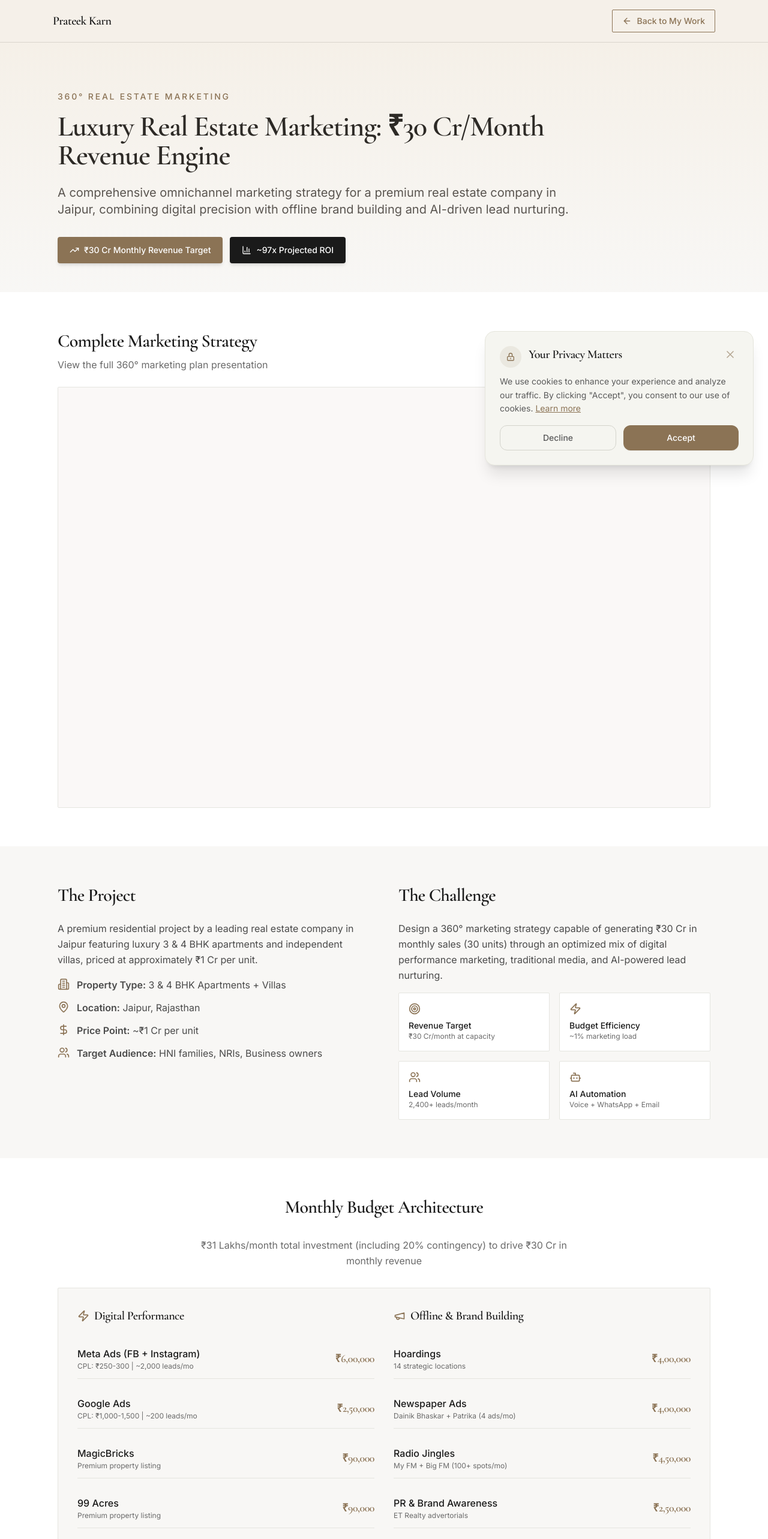
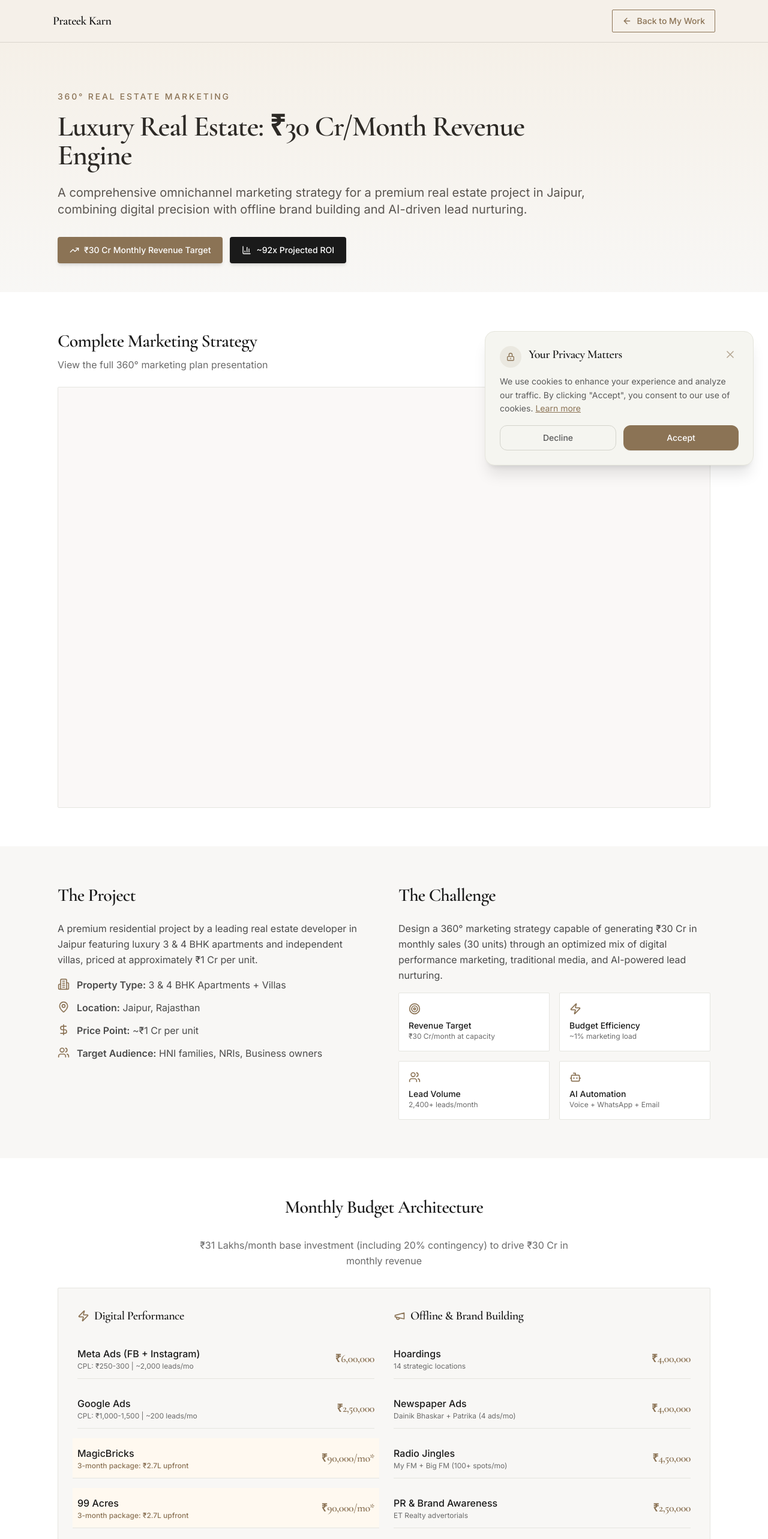
Before and after one commit to Karn-Consulting/prateekkarn-portfolio, a React (Vite) app: page /mywork/gulmohar-heights in a window 1280 px wide. Shown: the top 2566 px of the page at 60% size. Built offline with nearby package versions, Linux system fonts and the light colour scheme.

Commit message:
Update case study: Remove project names, add 3-month portal packages, create update system

```diff
--- a/src/pages/GulmoharHeights.tsx
+++ b/src/pages/GulmoharHeights.tsx
@@ -38,10 +38,10 @@ export default function GulmoharHeights() {
               360° Real Estate Marketing
             </p>
             <h1 className="font-heading text-3xl sm:text-4xl md:text-5xl text-[#2d2a26] mb-6 leading-tight">
-              Luxury Real Estate Marketing: ₹30 Cr/Month Revenue Engine
+              Luxury Real Estate: ₹30 Cr/Month Revenue Engine
             </h1>
             <p className="text-lg sm:text-xl text-[#5a5550] leading-relaxed mb-8">
-              A comprehensive omnichannel marketing strategy for a premium real estate company in Jaipur, combining digital precision with offline brand building and AI-driven lead nurturing.
+              A comprehensive omnichannel marketing strategy for a premium real estate project in Jaipur, combining digital precision with offline brand building and AI-driven lead nurturing.
             </p>
             <div className="flex flex-wrap gap-3">
               <div className="inline-flex items-center gap-2 bg-[#8b7355] text-white px-5 py-3 rounded-md text-sm font-medium shadow-md">
@@ -50,7 +50,7 @@ export default function GulmoharHeights() {
               </div>
               <div className="inline-flex items-center gap-2 bg-[#1a1a1a] text-white px-5 py-3 rounded-md text-sm font-medium shadow-md">
                 <BarChart3 className="w-4 h-4" />
-                <span>~97x Projected ROI</span>
+                <span>~92x Projected ROI</span>
               </div>
             </div>
           </div>
@@ -89,7 +89,7 @@ export default function GulmoharHeights() {
             <iframe
               src="/case-studies/gulmohar-heights/Gulmohar_Heights_360_Marketing_Plan.pdf"
               className="w-full h-[600px] sm:h-[700px]"
-              title="Gulmohar Heights 360° Marketing Plan"
+              title="360° Marketing Plan"
             />
           </div>
         </div>
@@ -103,7 +103,7 @@ export default function GulmoharHeights() {
               <h2 className="font-heading text-2xl sm:text-3xl text-[#1a1a1a] mb-6">The Project</h2>
               <div className="space-y-4 text-[#4a4a4a]">
                 <p>
-                  A premium residential project by a leading real estate company in Jaipur featuring luxury 3 & 4 BHK apartments and independent villas, priced at approximately ₹1 Cr per unit.
+                  A premium residential project by a leading real estate developer in Jaipur featuring luxury 3 & 4 BHK apartments and independent villas, priced at approximately ₹1 Cr per unit.
                 </p>
                 <ul className="space-y-3">
                   <li className="flex items-start gap-3">
@@ -164,7 +164,7 @@ export default function GulmoharHeights() {
         <div className="container max-w-6xl mx-auto">
           <h2 className="font-heading text-2xl sm:text-3xl text-[#1a1a1a] mb-8 text-center">Monthly Budget Architecture</h2>
           <p className="text-center text-[#6a6a6a] mb-8 max-w-2xl mx-auto">
-            ₹31 Lakhs/month total investment (including 20% contingency) to drive ₹30 Cr in monthly revenue
+            ₹31 Lakhs/month base investment (including 20% contingency) to drive ₹30 Cr in monthly revenue
           </p>
 
           <div className="bg-[#f8f7f5] rounded-sm border border-[#e5e5e0] p-6 sm:p-8">
@@ -190,19 +190,19 @@ export default function GulmoharHeights() {
                     </div>
                     <span className="font-heading text-lg text-[#8b7355]">₹2,50,000</span>
                   </div>
-                  <div className="flex justify-between items-center py-3 border-b border-[#e5e5e0]">
+                  <div className="flex justify-between items-center py-3 border-b border-[#e5e5e0] bg-[#FFF9F0] -mx-2 px-2">
                     <div>
                       <p className="font-medium text-[#1a1a1a]">MagicBricks</p>
-                      <p className="text-xs text-[#6a6a6a]">Premium property listing</p>
+                      <p className="text-xs text-[#8b7355] font-medium">3-month package: ₹2.7L upfront</p>
                     </div>
-                    <span className="font-heading text-lg text-[#8b7355]">₹90,000</span>
+                    <span className="font-heading text-lg text-[#8b7355]">₹90,000/mo*</span>
                   </div>
-                  <div className="flex justify-between items-center py-3 border-b border-[#e5e5e0]">
+                  <div className="flex justify-between items-center py-3 border-b border-[#e5e5e0] bg-[#FFF9F0] -mx-2 px-2">
                     <div>
                       <p className="font-medium text-[#1a1a1a]">99 Acres</p>
-                      <p className="text-xs text-[#6a6a6a]">Premium property listing</p>
+                      <p className="text-xs text-[#8b7355] font-medium">3-month package: ₹2.7L upfront</p>
                     </div>
-                    <span className="font-heading text-lg text-[#8b7355]">₹90,000</span>
+                    <span className="font-heading text-lg text-[#8b7355]">₹90,000/mo*</span>
                   </div>
                 </div>
               </div>
@@ -271,8 +271,16 @@ export default function GulmoharHeights() {
               </div>
             </div>
 
+            {/* Quarterly Note */}
+            <div className="mt-6 p-4 bg-[#FFF9F0] border border-[#C4956A] rounded-sm">
+              <p className="text-sm text-[#5a5550]">
+                <strong className="text-[#8b7355]">📦 Quarterly Portal Payments:</strong> MagicBricks + 99 Acres are 3-month packages (₹2.7L each).
+                <br/>Month 1 & 4 cash outflow = ₹34.6L (includes ₹5.4L portal upfront). Regular months = ₹31L.
+              </p>
+            </div>
+
             {/* Total */}
-            <div className="mt-8 pt-6 border-t-2 border-[#8b7355]">
+            <div className="mt-6 pt-6 border-t-2 border-[#8b7355]">
               <div className="flex justify-between items-center">
                 <div>
                   <p className="font-heading text-xl text-[#1a1a1a]">Total Monthly Investment</p>
@@ -430,17 +438,17 @@ export default function GulmoharHeights() {
                     <th className="text-left py-3 px-4 font-heading text-[#1a1a1a]">Month</th>
                     <th className="text-right py-3 px-4 font-heading text-[#1a1a1a]">Revenue Target</th>
                     <th className="text-right py-3 px-4 font-heading text-[#1a1a1a]">Units</th>
-                    <th className="text-right py-3 px-4 font-heading text-[#1a1a1a]">Investment</th>
+                    <th className="text-right py-3 px-4 font-heading text-[#1a1a1a]">Cash Outflow</th>
                     <th className="text-right py-3 px-4 font-heading text-[#1a1a1a]">ROI</th>
                   </tr>
                 </thead>
                 <tbody>
-                  <tr className="border-b border-[#e5e5e0]">
-                    <td className="py-3 px-4 text-[#4a4a4a]">Month 1 <span className="text-xs text-[#8b7355]">(Launch)</span></td>
+                  <tr className="border-b border-[#e5e5e0] bg-[#FFF9F0]">
+                    <td className="py-3 px-4 text-[#4a4a4a]">Month 1 <span className="text-xs text-[#8b7355]">(Launch + Q1 Portal)</span></td>
                     <td className="py-3 px-4 text-right font-medium text-[#8b7355]">₹15 Cr</td>
                     <td className="py-3 px-4 text-right text-[#4a4a4a]">15</td>
-                    <td className="py-3 px-4 text-right text-[#4a4a4a]">₹31 L</td>
-                    <td className="py-3 px-4 text-right text-[#4a4a4a]">48x</td>
+                    <td className="py-3 px-4 text-right text-[#4a4a4a]"><strong>₹34.6 L*</strong></td>
+                    <td className="py-3 px-4 text-right text-[#4a4a4a]">43x</td>
                   </tr>
                   <tr className="border-b border-[#e5e5e0]">
                     <td className="py-3 px-4 text-[#4a4a4a]">Month 2 <span className="text-xs text-[#8b7355]">(Optimize)</span></td>
@@ -456,12 +464,12 @@ export default function GulmoharHeights() {
                     <td className="py-3 px-4 text-right text-[#4a4a4a]">₹31 L</td>
                     <td className="py-3 px-4 text-right text-[#4a4a4a]">97x</td>
                   </tr>
-                  <tr className="border-b border-[#e5e5e0]">
-                    <td className="py-3 px-4 text-[#4a4a4a]">Month 4 <span className="text-xs text-[#27ae60]">(+10%)</span></td>
+                  <tr className="border-b border-[#e5e5e0] bg-[#FFF9F0]">
+                    <td className="py-3 px-4 text-[#4a4a4a]">Month 4 <span className="text-xs text-[#27ae60]">(+10%)</span> <span className="text-xs text-[#8b7355]">(Q2 Portal)</span></td>
                     <td className="py-3 px-4 text-right font-medium text-[#8b7355]">₹33 Cr</td>
                     <td className="py-3 px-4 text-right text-[#4a4a4a]">33</td>
-                    <td className="py-3 px-4 text-right text-[#4a4a4a]">₹31 L</td>
-                    <td className="py-3 px-4 text-right text-[#4a4a4a]">106x</td>
+                    <td className="py-3 px-4 text-right text-[#4a4a4a]"><strong>₹34.6 L*</strong></td>
+                    <td className="py-3 px-4 text-right text-[#4a4a4a]">95x</td>
                   </tr>
                   <tr className="border-b border-[#e5e5e0]">
                     <td className="py-3 px-4 text-[#4a4a4a]">Month 5 <span className="text-xs text-[#27ae60]">(+10%)</span></td>
@@ -481,15 +489,15 @@ export default function GulmoharHeights() {
                     <td className="py-4 px-4 font-heading">6-Month Total</td>
                     <td className="py-4 px-4 text-right font-heading text-[#C4956A]">₹176.7 Cr</td>
                     <td className="py-4 px-4 text-right">177</td>
-                    <td className="py-4 px-4 text-right">₹1.86 Cr</td>
-                    <td className="py-4 px-4 text-right font-heading text-[#C4956A]">~95x</td>
+                    <td className="py-4 px-4 text-right">₹1.93 Cr</td>
+                    <td className="py-4 px-4 text-right font-heading text-[#C4956A]">~92x</td>
                   </tr>
                 </tbody>
               </table>
             </div>
 
             <p className="text-xs text-[#888] text-center mt-6 italic">
-              * Numbers may vary based on market conditions
+              * Includes ₹5.4L quarterly portal payment (MagicBricks + 99 Acres). Numbers may vary based on market conditions.
             </p>
           </div>
         </div>
@@ -510,7 +518,7 @@ export default function GulmoharHeights() {
               <p className="text-sm text-[#6a6a6a]">Google CPL</p>
             </div>
             <div className="bg-[#f8f7f5] rounded-sm border border-[#e5e5e0] p-6 text-center">
-              <p className="font-heading text-4xl sm:text-5xl text-[#8b7355] mb-2">~97x</p>
+              <p className="font-heading text-4xl sm:text-5xl text-[#8b7355] mb-2">~92x</p>
               <p className="text-sm text-[#6a6a6a]">Projected ROI</p>
             </div>
             <div className="bg-[#f8f7f5] rounded-sm border border-[#e5e5e0] p-6 text-center">
--- a/src/pages/MyWork.tsx
+++ b/src/pages/MyWork.tsx
@@ -122,9 +122,9 @@ const CONTENT = {
     },
     grid: [
       {
-        title: 'Gulmohar Heights — ₹30 Cr/Month Revenue Engine',
+        title: 'Luxury Real Estate — ₹30 Cr/Month Revenue Engine',
         context: '360° Real Estate Marketing',
-        description: 'Comprehensive omnichannel marketing strategy for luxury real estate in Jaipur, combining digital precision with offline brand building and AI-driven lead nurturing.',
+        description: 'Comprehensive omnichannel marketing strategy for a premium real estate project in Jaipur, combining digital precision with offline brand building and AI-driven lead nurturing.',
         outcome: '₹30 Cr monthly revenue target with ~97x projected ROI at ~1% marketing load.',
         techStack: ['Meta Ads', 'Google Ads', 'AI Automation', 'Omnichannel'],
         problem: 'Design a 360° marketing strategy capable of generating ₹30 Cr in monthly sales through optimized digital + offline mix.',
```
Also changed, not shown: 2 other files (tests, documents, lock files or other folders).
